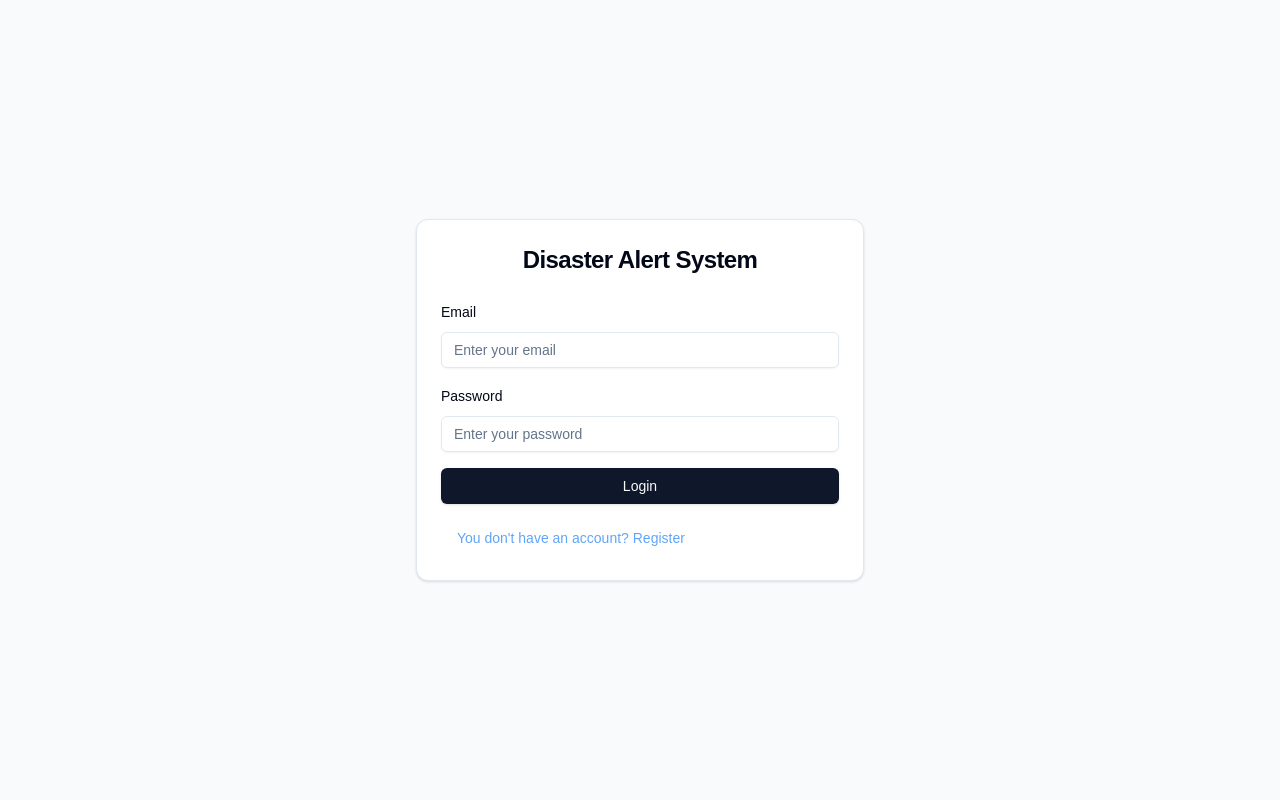
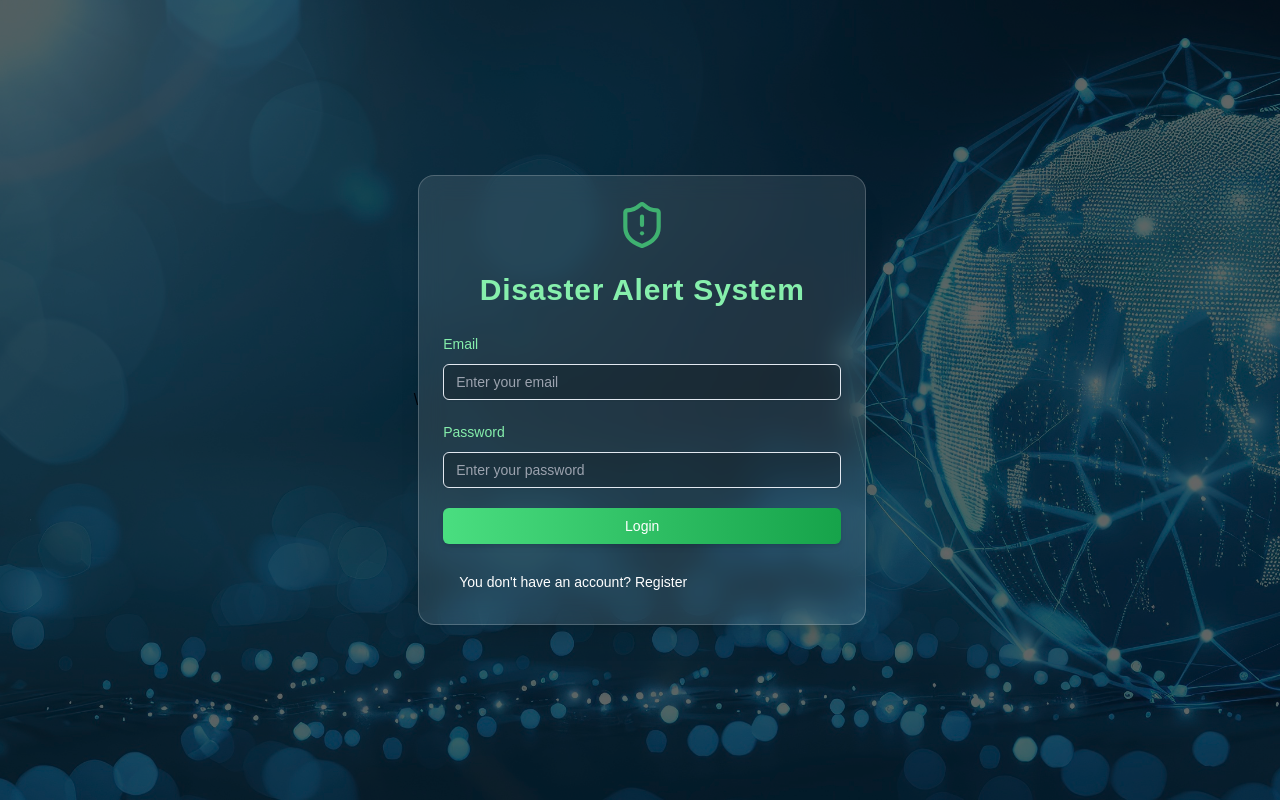
Before and after one commit to bsc-inf-04-20/disaster-alert-frontend, a Next.js app: page /login in a window 1280 px wide. Built offline with nearby package versions, Linux system fonts and the light colour scheme.

Commit message:
improving login page UI

```diff
--- a/src/app/home/homeClient.tsx
+++ b/src/app/home/homeClient.tsx
@@ -21,6 +21,7 @@ import * as turf from "@turf/turf";
 import { getIconUrl } from '../utils/ImageProgressing';
 import { useRouter } from 'next/navigation';
 import { Switch } from '@/components/ui/switch';
+import { downloadPDF } from '../educational-modules/downloadPDF';
 
 
 const getAlertColor = (level:any) => {
@@ -152,6 +153,28 @@ function HomePageClient() {
   const [disasterPolyCoords, setDisasterPolyCoords] = useState([]);
   const [disasterTrackCoords, setDisasterTrackCoords] = useState([]);
   const [layersVisible, setLayersVisible] = useState(true);
+
+
+  const fetchModule = async () => {
+      try {
+        const res = await fetch(`https://localhost:3000/modules/types/${currentDisaster.eventType}`, {
+          cache: 'no-store',
+        });
+
+        if (!res.ok) {
+          throw new Error('Module not found');
+        }
+
+        const data = await res.json();
+
+        downloadPDF(data.module)
+
+      }
+      catch (error) {
+        console.error('Failed to fetch module:', error);
+        toast.error(`Error: ${error}`)
+      }
+    };
 
   //pop up that shows when the user clicks on the disaster track
   const [trackPopupInfo, setTrackPopupInfo] = useState(null);
@@ -892,7 +915,9 @@ function HomePageClient() {
 
               {/* Action buttons */}
               <div className='flex flex-colgap-3 w-full p-4'>
-                <Button className='flex gap-2 w-full sm:w-1/2 bg-green-400 hover:bg-green-500 rounded-lg'>
+                <Button
+                onClick={()=>fetchModule()}
+                className='flex gap-2 w-full sm:w-1/2 bg-green-400 hover:bg-green-500 rounded-lg'>
                   <Shield size={16} />
                   <span className='text-sm'> Learn Safety during cyclones</span>
                 </Button>
--- a/src/app/login/page.tsx
+++ b/src/app/login/page.tsx
@@ -2,13 +2,14 @@
 
 import { useState } from 'react'
 import { useRouter } from 'next/navigation'
-import { Card, CardContent, CardHeader, CardTitle } from "@/components/ui/card"
+import { Card, CardContent, CardDescription, CardHeader, CardTitle } from "@/components/ui/card"
 import { Input } from "@/components/ui/input"
 import { Button } from "@/components/ui/button"
 import { Alert, AlertDescription } from "@/components/ui/alert"
 import { toast, Toaster } from 'sonner'
 import { Dialog, DialogContent, DialogDescription, DialogFooter, DialogHeader, DialogTitle } from '@/components/ui/dialog'
 import { Label } from '@/components/ui/label'
+import { Shield, ShieldAlert } from 'lucide-react'
 // import {getToken, storeRole, storeToken} from "../../lib/utils"
 
 export default function LoginPage() {
@@ -85,21 +86,26 @@ export default function LoginPage() {
   }
 
   return (
-    <div className="min-h-screen flex items-center justify-center bg-gray-50">
+    <div className="min-h-screen flex items-center justify-center bg-cover bg-center bg-no-repeat" style={{ backgroundImage: "url('/bgimages/glowingGlobe.jpg')" }}>\
+
+    <div className="absolute inset-0 bg-black bg-opacity-60 z-0" />
       <Toaster
       position="top-right"
       theme='system'
       />
-      <Card className="w-full max-w-md">
+      <Card className="w-full max-w-md z-10 bg-white/10 backdrop-blur-md border border-white/20 shadow-xl rounded-2xl transition-transform hover:scale-[1.01]">
         <CardHeader>
-          <CardTitle className="text-2xl text-center">
+          <div className="flex items-center justify-center mb-4">
+            <ShieldAlert className="text-green-400 animate-pulse" size={50} />
+          </div>
+          <CardTitle className="text-3xl text-center text-green-300 font-semibold tracking-wide">
             Disaster Alert System
           </CardTitle>
         </CardHeader>
         <CardContent>
-          <form onSubmit={handleLogin} className="space-y-4">
+          <form onSubmit={handleLogin} className="space-y-5">
             <div className="space-y-2">
-              <label htmlFor="email" className="text-sm font-medium">
+              <label htmlFor="email" className="text-sm font-medium text-green-300">
                 Email
               </label>
               <Input
@@ -108,11 +114,12 @@ export default function LoginPage() {
                 placeholder="Enter your email"
                 value={email}
                 onChange={(e) => setEmail(e.target.value)}
+                className="bg-black/20 text-white placeholder:text-gray-400"
                 required
               />
             </div>
             <div className="space-y-2">
-              <label htmlFor="password" className="text-sm font-medium">
+              <label htmlFor="password" className="text-sm font-medium text-green-300">
                 Password
               </label>
               <Input
@@ -121,6 +128,7 @@ export default function LoginPage() {
                 placeholder="Enter your password"
                 value={password}
                 onChange={(e) => setPassword(e.target.value)}
+                className="bg-black/20 text-white placeholder:text-gray-400"
                 required
               />
             </div>
@@ -131,20 +139,24 @@ export default function LoginPage() {
             )}
             <Button
               type="submit"
-              className="w-full"
+              className="w-full bg-gradient-to-r from-green-400 to-green-600 hover:from-green-500 hover:to-green-700 text-white font-medium shadow-md transition-all"
               disabled={isLoading}
             >
               {isLoading ? 'Logging in...' : 'Login'}
             </Button>
             <Button
-            className='justify-self-center text-blue-400'
-            onClick={() => router.push("/registration")}
-            variant='ghost'
-            >You don't have an account? Register
+              type="button"
+              onClick={() => router.push("/registration")}
+              variant="ghost"
+              className="text-white hover:underline text-sm"
+            >
+              You don't have an account? Register
             </Button>
           </form>
         </CardContent>
       </Card>
+
+
     </div>
   )
 }
```
Also changed, not shown: public/bgimages/glowingGlobe.jpg (added).
